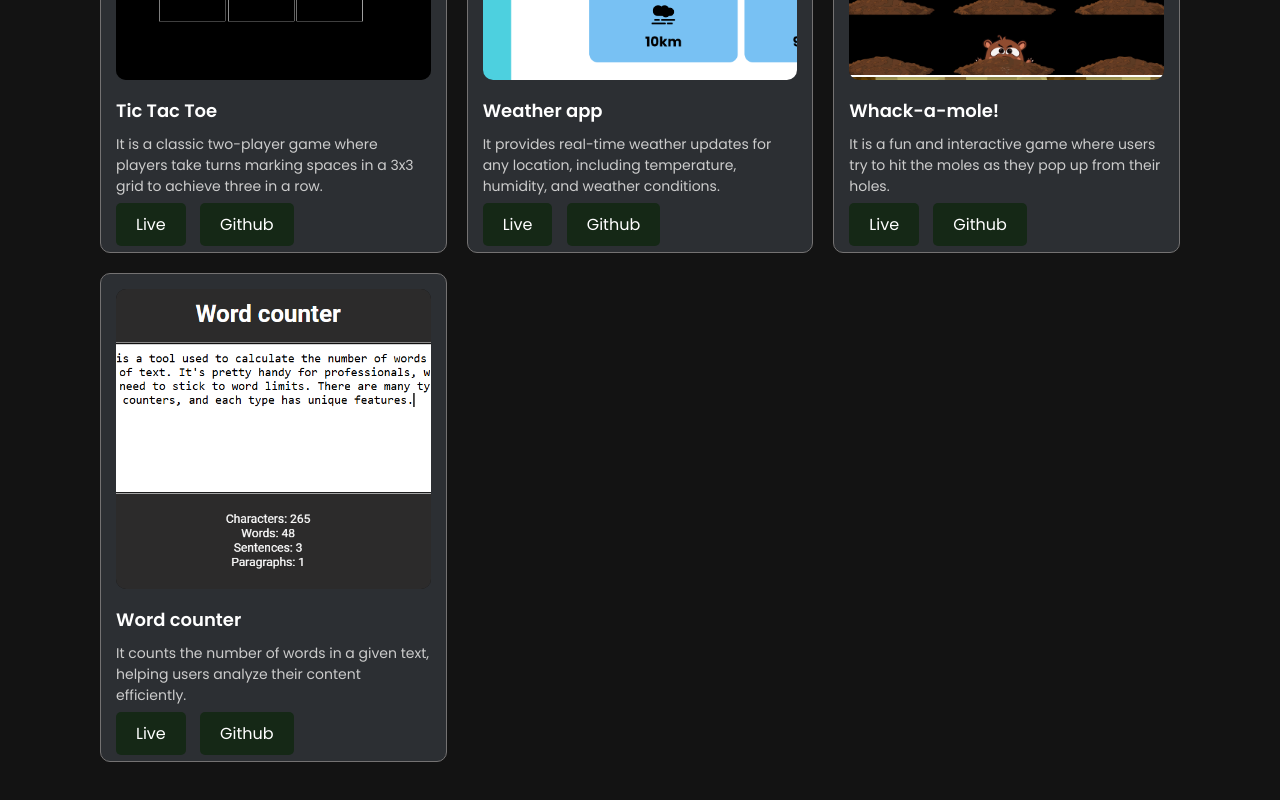
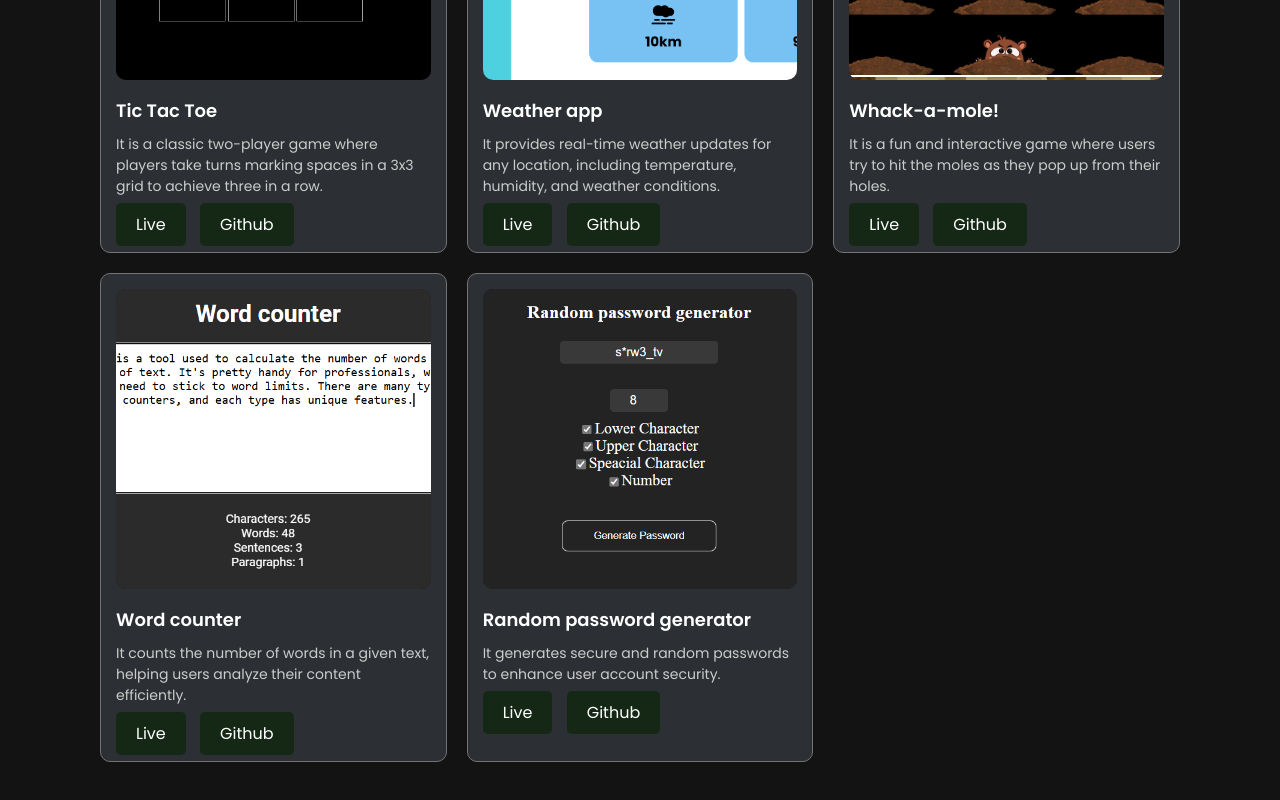
Before and after one commit to sujeetkumar-29/Project-with-JavaScript, a plain HTML site: page all project/index.html in a window 1280 px wide. Shown: the part 1949-2749 px from the top of the page. Drawn offline with Linux system fonts and the light colour scheme.

Commit message:
added links

```diff
--- a/all project/index.html
+++ b/all project/index.html
@@ -19,7 +19,7 @@
             <h3>Calender</h3>
             <p> It allows users to view and navigate through months and years.</p>
             <a href="!">Live</a>
-            <a href="@">Github</a>
+            <a href="https://github.com/sujeetkumar-29/Project-with-JavaScript/tree/main/allProject/Calender">Github</a>
 
         </div>
         <div class="projectBox">
@@ -27,7 +27,7 @@
             <h3>BMI Calculator</h3>
             <p> It helps users calculate their Body Mass Index based on their weight and height.</p>
             <a href="!">Live</a>
-            <a href="@">Github</a>
+            <a href="https://github.com/sujeetkumar-29/Project-with-JavaScript/tree/main/allProject/BMI%20Calculator">Github</a>
 
         </div>
         <div class="projectBox">
@@ -35,79 +35,86 @@
             <h3>Simple Calculator</h3>
             <p>It performs basic arithmetic operations like addition, subtraction, multiplication, and division.</p>
             <a href="!">Live</a>
-            <a href="@">Github</a>
+            <a href="https://github.com/sujeetkumar-29/Project-with-JavaScript/tree/main/allProject/Calculator">Github</a>
         </div>
         <div class="projectBox">
             <img src="projectImg/digital_clock.png" alt="projectImg">
             <h3>Digital Clock</h3>
             <p>It displays the current time in hours, minutes, and seconds, updating every second.</p>
             <a href="!">Live</a>
-            <a href="@">Github</a>
+            <a href="https://github.com/sujeetkumar-29/Project-with-JavaScript/tree/main/allProject/Digital%20Clock">Github</a>
         </div>
         <div class="projectBox">
             <img src="projectImg/dum_kit.png" alt="projectImg">
             <h3>Drum Kit</h3>
             <p>It allows users to play drum sounds by clicking on the drum pads or pressing corresponding keyboard keys.</p>
             <a href="!">Live</a>
-            <a href="@">Github</a>
+            <a href="https://github.com/sujeetkumar-29/Project-with-JavaScript/tree/main/allProject/Drum%20Kit">Github</a>
         </div>
         <div class="projectBox">
             <img src="projectImg/key_code.png" alt="projectImg">
             <h3>Key Codes</h3>
             <p>It displays the key code of the key pressed on the keyboard, helping users understand key events.</p>
             <a href="!">Live</a>
-            <a href="@">Github</a>
+            <a href="https://github.com/sujeetkumar-29/Project-with-JavaScript/tree/main/allProject/key%20code">Github</a>
         </div>
         <div class="projectBox">
             <img src="projectImg/github_profile.png" alt="projectImg">
             <h3>Github Profile Viewer</h3>
             <p>It fetches and displays GitHub user profiles, including their repositories, followers, and other details.</p>
             <a href="!">Live</a>
-            <a href="@">Github</a>
+            <a href="https://github.com/sujeetkumar-29/Project-with-JavaScript/tree/main/allProject/Github%20Profile%20Viewer">Github</a>
         </div>
         <div class="projectBox">
             <img src="projectImg/joke_gen.png" alt="projectImg">
             <h3>Jokes Generator</h3>
             <p>It generates random jokes for users to enjoy and lighten their mood.</p>
             <a href="!">Live</a>
-            <a href="@">Github</a>
+            <a href="https://github.com/sujeetkumar-29/Project-with-JavaScript/tree/main/allProject/Joke%20Generator">Github</a>
         </div>
         <div class="projectBox">
             <img src="projectImg/emoji_switcher.png" alt="projectImg">
             <h3>Random Emoji Switcher</h3>
             <p>It switches between random emojis, providing a fun and interactive experience for users.</p>
             <a href="!">Live</a>
-            <a href="@">Github</a>
+            <a href="https://github.com/sujeetkumar-29/Project-with-JavaScript/tree/main/allProject/Random%20Emoji%20Switcher">Github</a>
         </div>
         <div class="projectBox">
             <img src="projectImg/tic_tac_toe.png" alt="projectImg">
             <h3>Tic Tac Toe</h3>
             <p>It is a classic two-player game where players take turns marking spaces in a 3x3 grid to achieve three in a row.</p>
             <a href="!">Live</a>
-            <a href="@">Github</a>
+            <a href="https://github.com/sujeetkumar-29/Project-with-JavaScript/tree/main/allProject/Tic%20Tac%20Toe">Github</a>
         </div>
         <div class="projectBox">
             <img src="projectImg/weather.png" alt="projectImg">
             <h3>Weather app</h3>
             <p>It provides real-time weather updates for any location, including temperature, humidity, and weather conditions.</p>
             <a href="!">Live</a>
-            <a href="@">Github</a>
+            <a href="https://github.com/sujeetkumar-29/Project-with-JavaScript/tree/main/allProject/Weather%20app">Github</a>
         </div>
         <div class="projectBox">
             <img src="projectImg/whack_a_mole.png" alt="projectImg">
             <h3>Whack-a-mole!</h3>
             <p>It is a fun and interactive game where users try to hit the moles as they pop up from their holes.</p>
             <a href="!">Live</a>
-            <a href="@">Github</a>
+            <a href="https://github.com/sujeetkumar-29/Project-with-JavaScript/tree/main/allProject/Whack%20a%20Mole">Github</a>
         </div>
+
         <div class="projectBox">
             <img src="projectImg/word_counter.png" alt="projectImg">
             <h3>Word counter</h3>
             <p>It counts the number of words in a given text, helping users analyze their content efficiently.</p>
             <a href="!">Live</a>
-            <a href="@">Github</a>
+            <a href="https://github.com/sujeetkumar-29/Project-with-JavaScript/tree/main/allProject/Word%20Counter">Github</a>
         </div>
-
+        <div class="projectBox">
+            <img src="projectImg/password_gen.png" alt="projectImg">
+            <h3>Random password generator</h3>
+            <p>It generates secure and random passwords to enhance user account security.</p>
+            <a href="!">Live</a>
+            <a href="https://github.com/sujeetkumar-29/Project-with-JavaScript/tree/main/allProject/Random%20Password%20Generator">Github</a>
+        </div>
     </div>
     <script src="app.js"></script>
 </body>
```
Also changed, not shown: all project/projectImg/password_gen.png (added).
